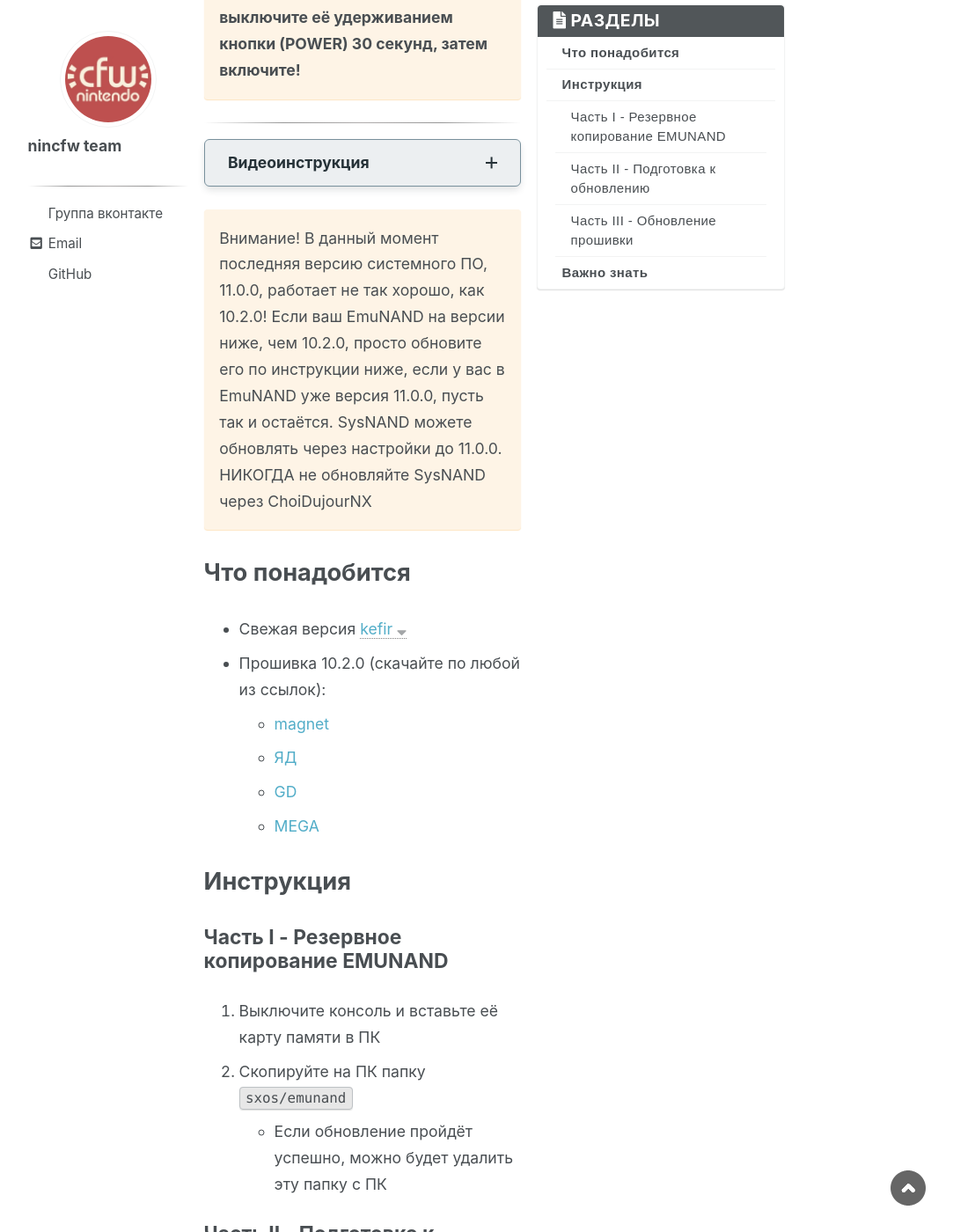
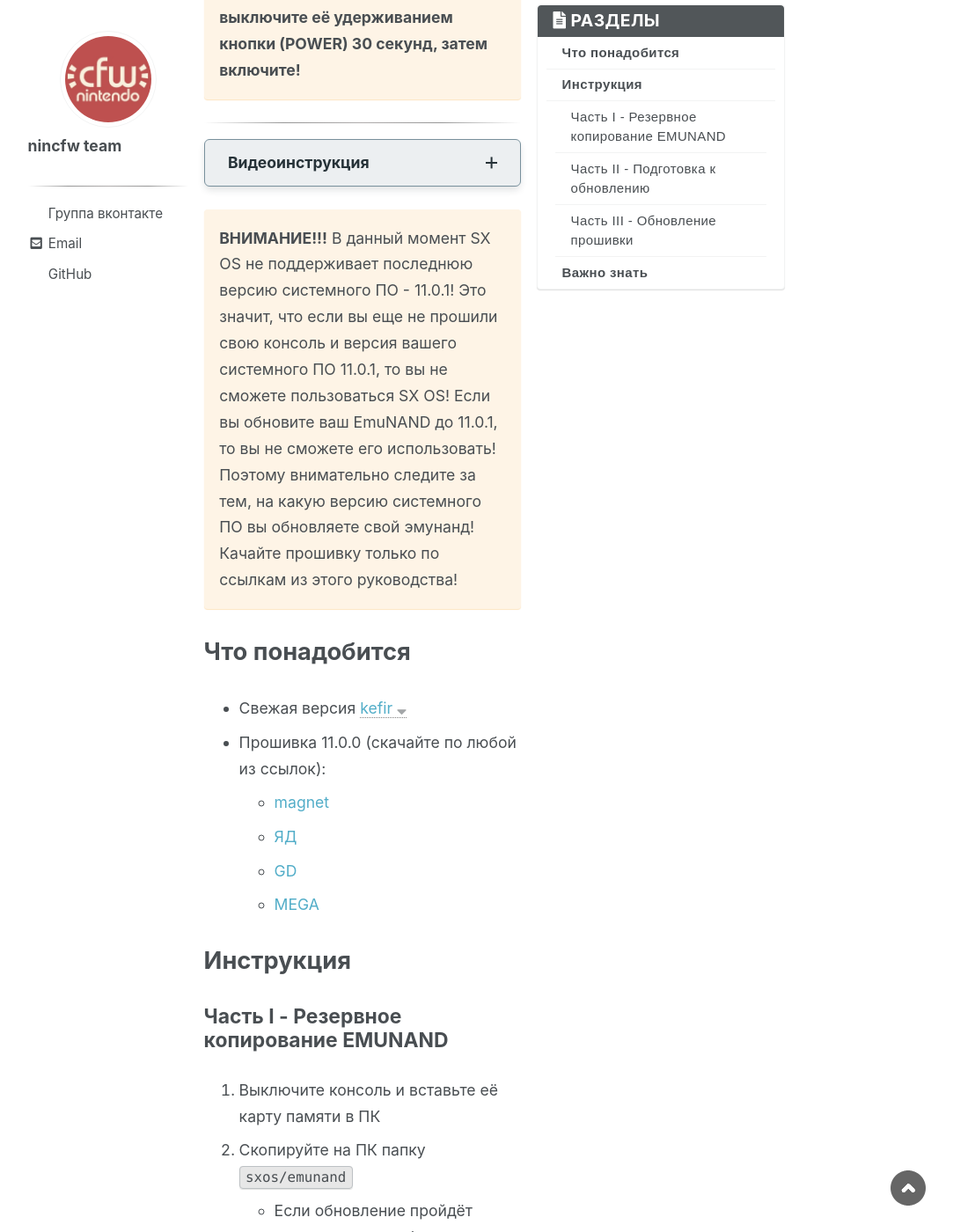
Before and after one commit to rashevskyv/sx, a Jekyll site: the page built from _pages/update-to-latest.md, in a window 1280 px wide and 1400 px high, scrolled down 731 px. Shown: the whole window at 88% size, without its empty margins (178-1261 px from the left). Built offline with Jekyll 4.4.1, drawn with Linux system fonts in a browser that asks for light colours; nearby versions of some CDN libraries; some of the changed text lies outside the part shown.

Commit message:
Added more 11.0.1 cautions. Recommended FW was changed to 11.0.0

```diff
--- a/_includes/vars/update_version.txt
+++ b/_includes/vars/update_version.txt
@@ -1 +1 @@
-10.2.0
+11.0.0
--- a/_pages/update-to-latest.md
+++ b/_pages/update-to-latest.md
@@ -13,17 +13,17 @@
 
 {% endspoiler %}
 
-Внимание! В данный момент последняя версию системного ПО, 11.0.0, работает не так хорошо, как 10.2.0! Если ваш EmuNAND на версии ниже, чем 10.2.0, просто обновите его по инструкции ниже, если у вас в EmuNAND уже версия 11.0.0, пусть так и остаётся. SysNAND можете обновлять через настройки до 11.0.0. НИКОГДА не обновляйте SysNAND через ChoiDujourNX
+**ВНИМАНИЕ!!!** В данный момент SX OS не поддерживает последнюю версию системного ПО - 11.0.1! Это значит, что если вы еще не прошили свою консоль и версия вашего системного ПО 11.0.1, то вы не сможете пользоваться SX OS! Если вы обновите ваш EmuNAND до 11.0.1, то вы не сможете его использовать! Поэтому внимательно следите за тем, на какую версию системного ПО вы обновляете свой эмунанд! Качайте прошивку только по ссылкам из этого руководства!
 {: .notice--warning}
 
 ## Что понадобится
 
 * Свежая версия {% include abbr/kefir_addr.txt %}
 * Прошивка {% include /vars/update_version.txt %} (скачайте по любой из ссылок):
-	* [magnet](magnet:?xt=urn:btih:F88BD58A654A766142339A6E5B24ABF3FE475DC7&dn=10.2.0-daybreak.zip&tr=udp%3a%2f%2ftracker.openbittorrent.com%3a80%2fannounce){:target="_blank"}
-	* [ЯД](https://yadi.sk/d/Gxe4Aa-TTg-w3A){:target="_blank"}
-	* [GD](https://drive.google.com/file/d/1TMU4m3rCqI6I-zeIlfm6ZQ27cdtVEZ4B/view?usp=sharing){:target="_blank"}
-	* [MEGA](https://mega.nz/file/El1kgQKI#WlT4eigPHlDJF0FLci4ikLuRdVESjBny92Ce2P7Y4dE){:target="_blank"}
+	* [magnet](magnet:?xt=urn:btih:4421A5C290B43EBE8C28C1EFB5A1229275C2177E&dn=11.0.0.zip&tr=udp%3a%2f%2ftracker.openbittorrent.com%3a80%2fannounce){:target="_blank"}
+	* [ЯД](https://yadi.sk/d/PkQT1KqqIDV2ZQ){:target="_blank"}
+	* [GD](https://drive.google.com/file/d/12JZ2fHwWfBzhIEhNYE0zEpp_uDXVRuLf/view?usp=sharing){:target="_blank"}
+	* [MEGA](https://mega.nz/file/IDJTTSSD#3rNYrs5DmQe8BS0JwPZDEqwx98BuXwoBaQ73WDZiK2w){:target="_blank"}
 
 ## Инструкция
 
```
Also changed, not shown: _pages/home.md (+4 -1 lines), _pages/sx_setup.md (+2 -2 lines).
